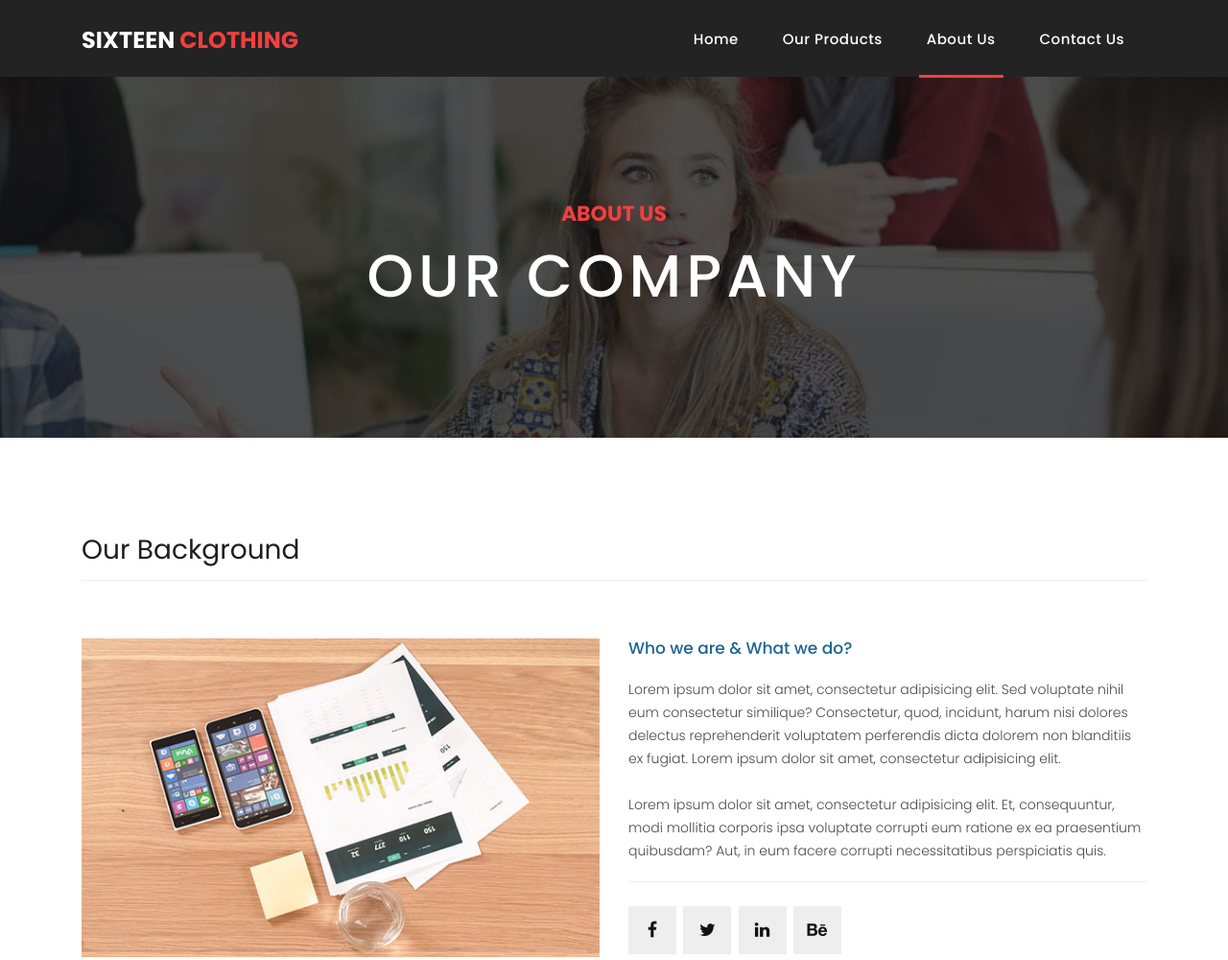
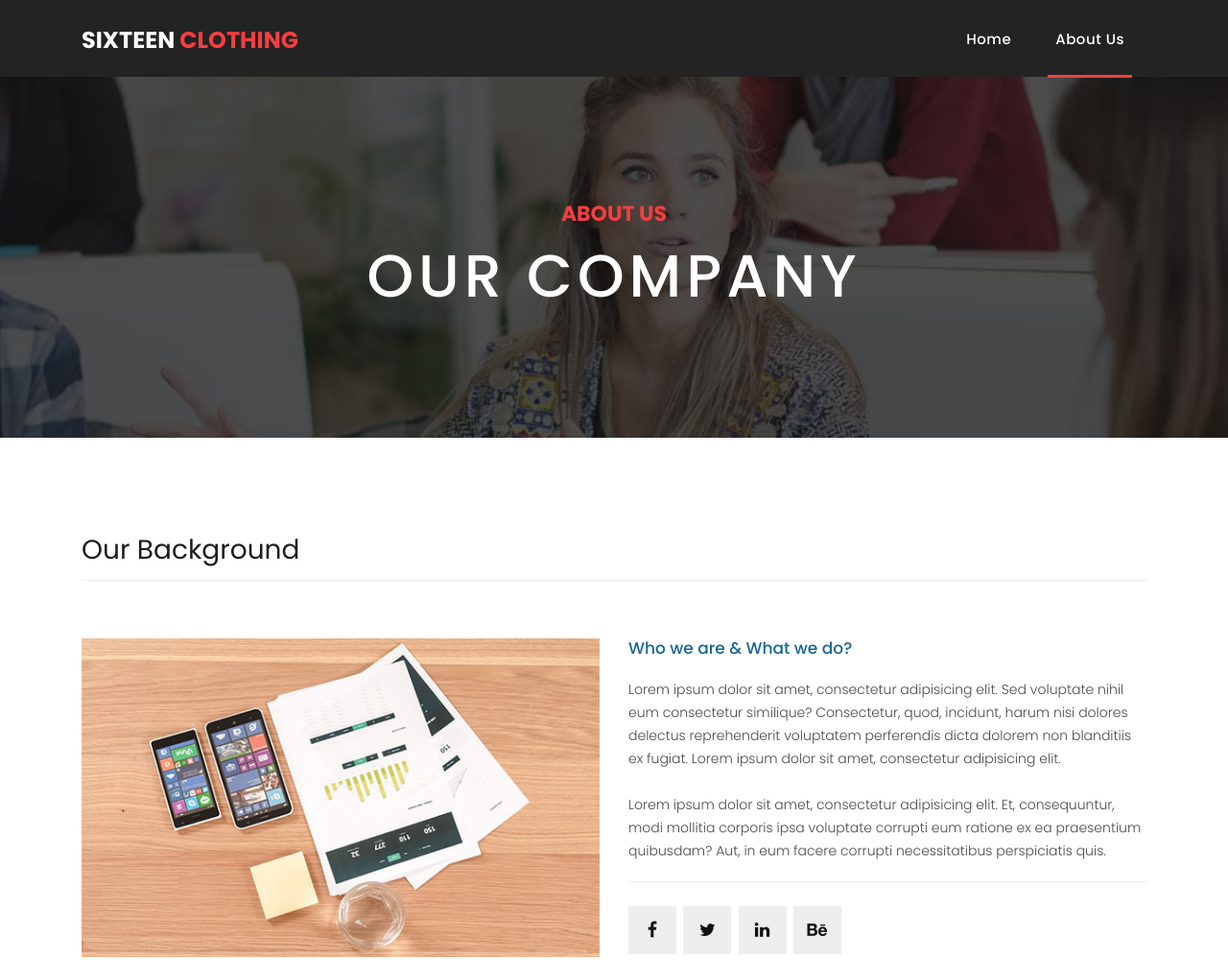
Before and after one commit to AlishmaBhardwaj/codewithzeal.github.io, a plain HTML site: page about.html in a window 1280 px wide. Shown: the top 1000 px of the page at 96% size. Drawn offline with Linux system fonts and the light colour scheme.

Commit message:
Update about.html

```diff
--- a/about.html
+++ b/about.html
@@ -55,15 +55,11 @@ https://templatemo.com/tm-546-sixteen-clothing
                   <span class="sr-only">(current)</span>
                 </a>
               </li>
-              <li class="nav-item">
-                <a class="nav-link" href="products.html">Our Products</a>
-              </li>
+
               <li class="nav-item active">
                 <a class="nav-link" href="about.html">About Us</a>
               </li>
-              <li class="nav-item">
-                <a class="nav-link" href="contact.html">Contact Us</a>
-              </li>
+
             </ul>
           </div>
         </div>
```
